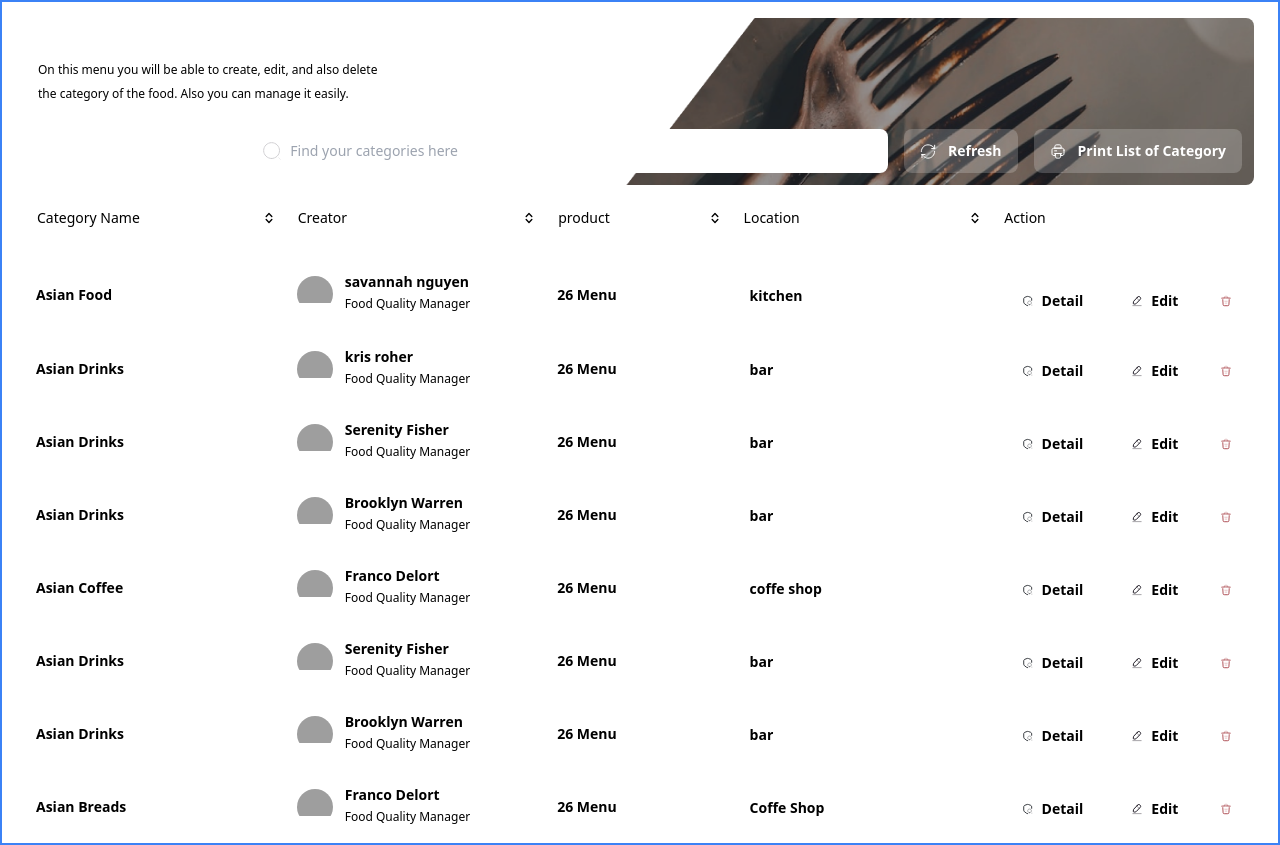
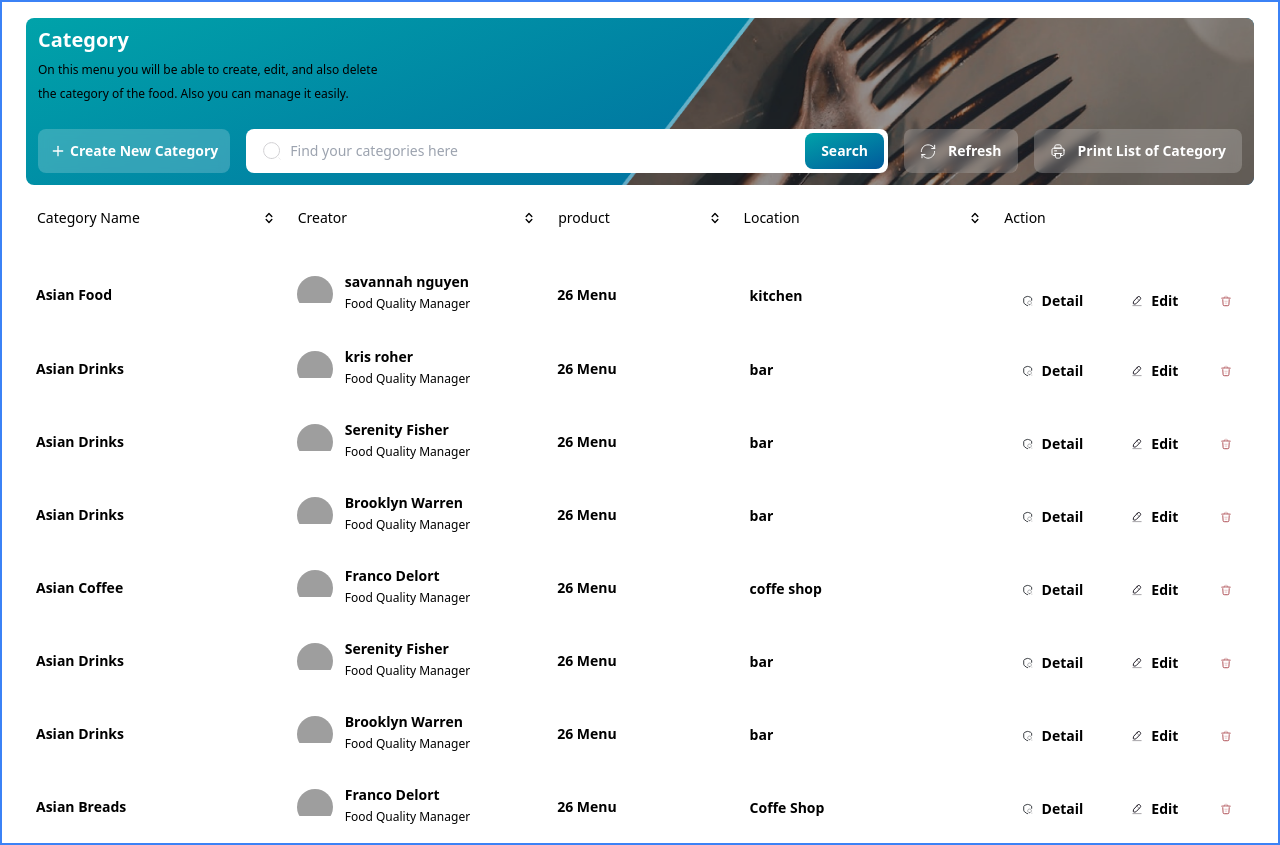
Before and after one commit to argianardi/print-pdf, a React (Vite) app: page /print in a window 1280 px wide. Built offline with nearby package versions, Linux system fonts and the light colour scheme; grey boxes are pictures that could not be loaded.

Commit message:
Style: Add new class for media print

```diff
--- a/src/styles/App.css
+++ b/src/styles/App.css
@@ -0,0 +1,21 @@
+@media print {
+  .no-print {
+    display: none;
+  }
+  .print-component {
+    display: block !important;
+  }
+}
+
+.bg-aurora-blue {
+  background: linear-gradient(
+    159.16deg,
+    #00b9ae -30.77%,
+    #014998 122.5%,
+    rgba(0, 48, 104, 0) 122.52%
+  );
+}
+
+.blur-5 {
+  backdrop-filter: blur(5px);
+}
```
